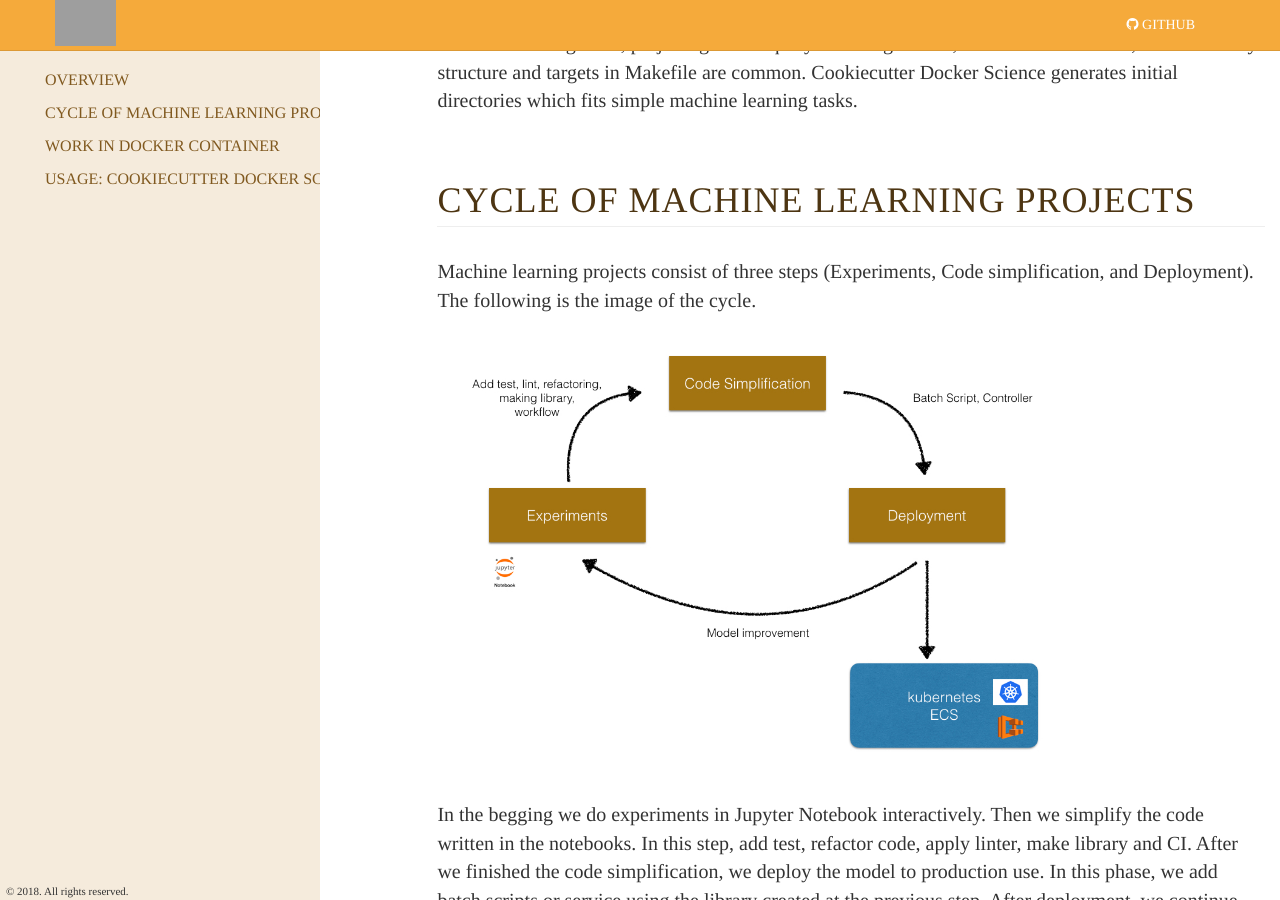
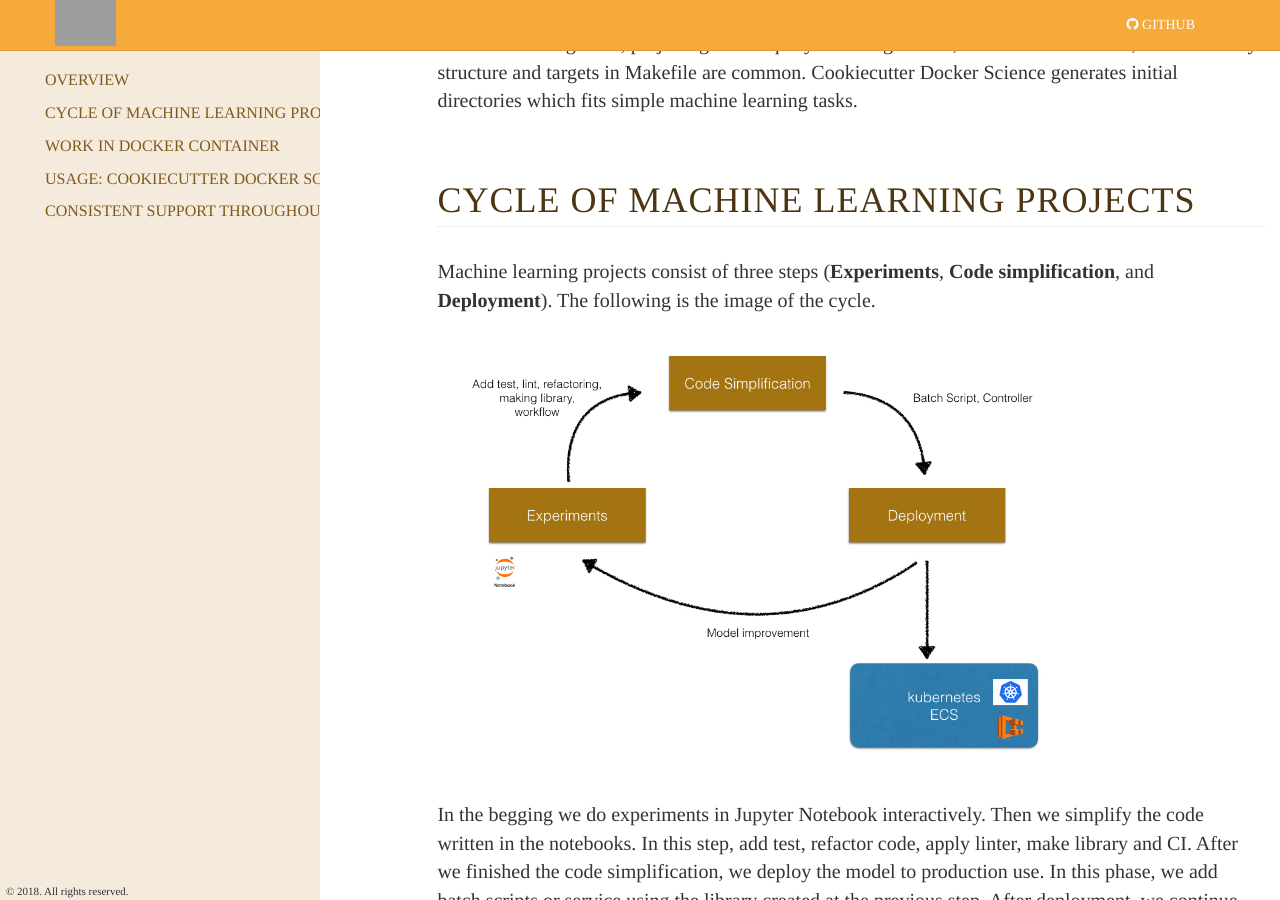
Before and after one commit to docker-science/docker-science.github.io, a Jekyll site: the page built from index.md, in a window 1280 px wide and 900 px high, scrolled down 961 px. Built offline with Jekyll 4.4.1, drawn with Linux system fonts in a browser that asks for light colours; some of the changed text lies outside the part shown; grey boxes are pictures that could not be loaded.

Commit message:
Make Consistent support throughout ML projects section

````diff
--- a/index.md
+++ b/index.md
@@ -32,7 +32,7 @@ simple machine learning tasks.
 
 # Cycle of Machine Learning projects
 
-Machine learning projects consist of three steps (Experiments, Code simplification, and Deployment).
+Machine learning projects consist of three steps (**Experiments**, **Code simplification**, and **Deployment**).
 The following is the image of the cycle.
 
 <img src="resources/images/cycle-of-ml.jpg" style="width: 75%;" />
@@ -120,9 +120,9 @@ When we generate a project with Cookiecutter Docker Science, the project has the
 └── tests                             <- tests directory stores test codes and the fixture files.
 ```
 
-## Work in each step (experiments, code simplification, and deployment)
+# Consistent support throughout ML projects
 
-Machine learning projects consist of three phases (**experiments**, **code simplification**, and **deployment**).
+As described in the previous section, machine learning projects consist of three phases (**experiments**, **code simplification**, and **deployment**).
 Cookiecutter Docker Science supports machine learning projects in all three phases.
 
 ### Experiments
````
